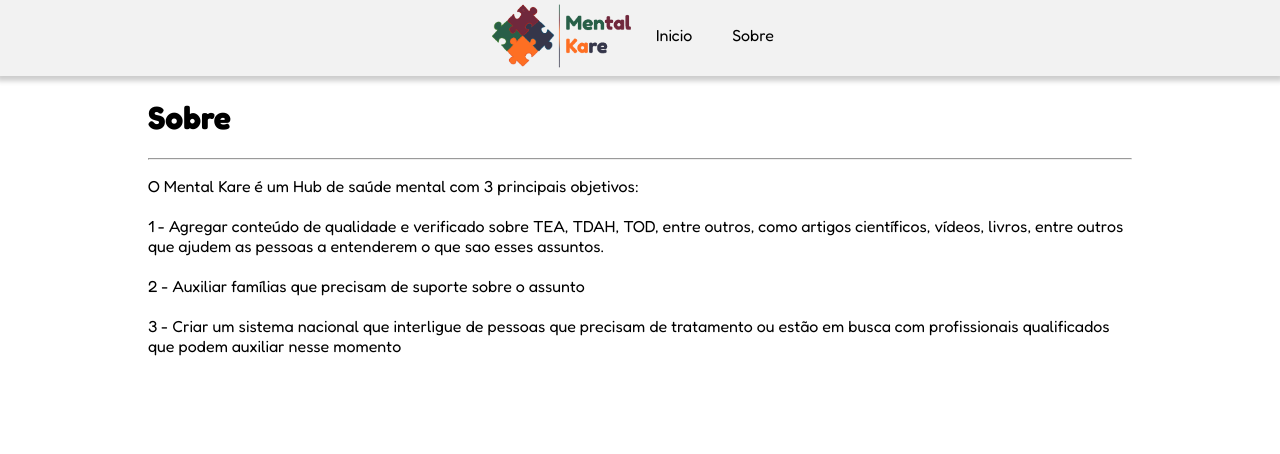
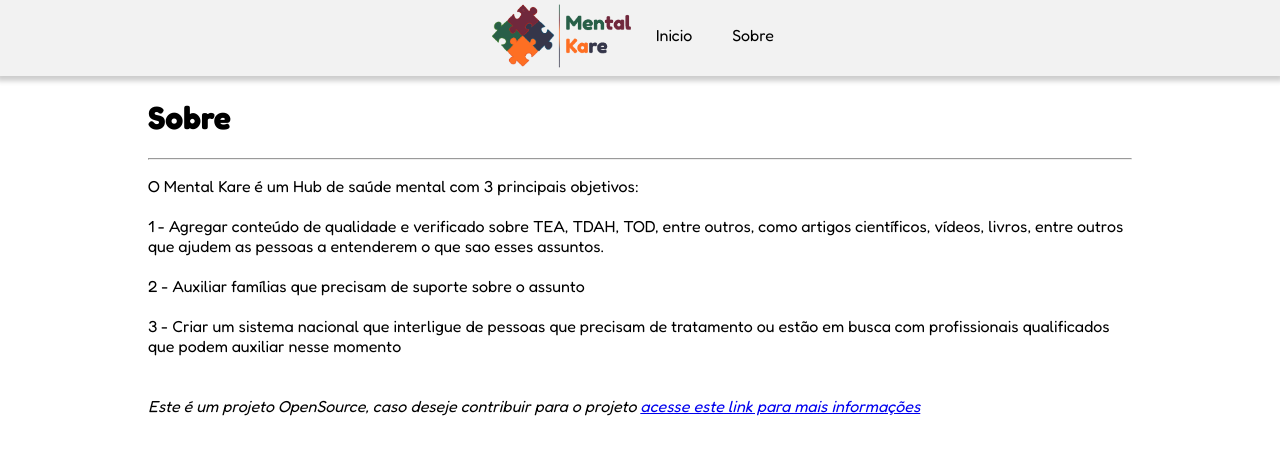
Before and after one commit to K3-Company/Mental-Kare, a React (Create React App) app: page /about in a window 1280 px wide. Shown: the top 454 px of the page. Built offline with nearby package versions, Linux system fonts and the light colour scheme.

Commit message:
added github link info

```diff
--- a/src/Pages/About.tsx
+++ b/src/Pages/About.tsx
@@ -19,6 +19,10 @@ const About = () => {
           <br/>
           <br/>
           3 - Criar um sistema nacional que interligue de pessoas que precisam de tratamento ou estão em busca com profissionais qualificados que podem auxiliar nesse momento
+          <br/>
+          <br/>
+          <br/>
+          <i>Este é um projeto OpenSource, caso deseje contribuir para o projeto <a href="https://github.com/K3-Company/Mental-Kare" target="_blank" rel="noreferrer">acesse este link para mais informações</a></i>
         </p>
       </>
     </Container>
```
